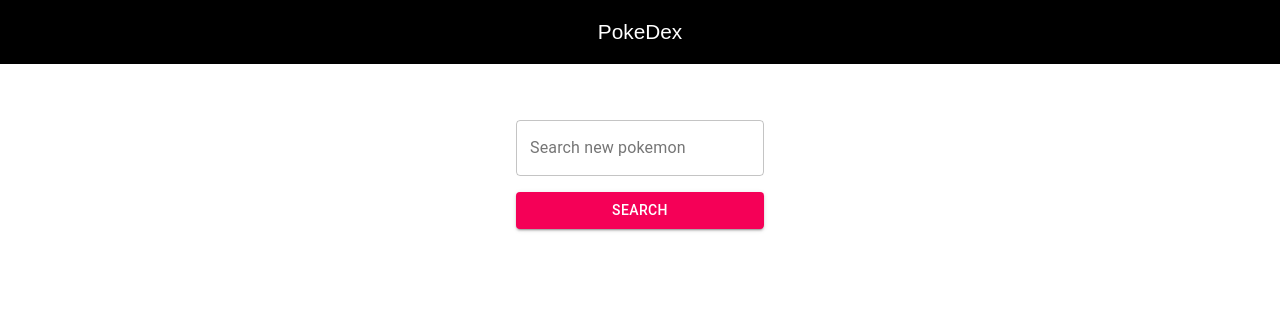
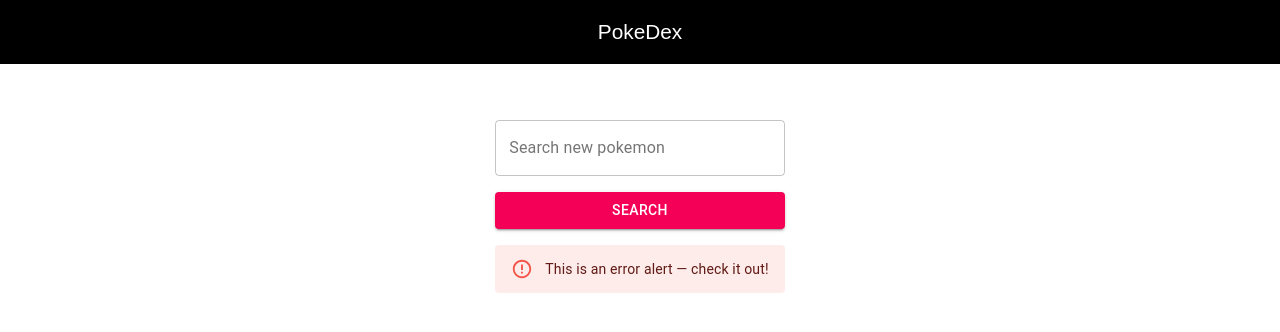
Before and after one commit to estefaneluz/design-system-bibliotecas, a React (Create React App) app in the folder classe-01/: page / in a window 1280 px wide. Shown: the top 332 px of the page. Built offline with nearby package versions, Linux system fonts and the light colour scheme; no server answers; the HTML template or start-up script is replaced by a standard one.

Commit message:
add componente alert do material-ui

```diff
--- a/classe-01/package.json
+++ b/classe-01/package.json
@@ -4,9 +4,11 @@
   "private": true,
   "dependencies": {
     "@material-ui/core": "^4.12.2",
+    "@material-ui/lab": "^4.0.0-alpha.60",
     "@testing-library/jest-dom": "^5.14.1",
     "@testing-library/react": "^11.2.7",
     "@testing-library/user-event": "^12.8.3",
+    "material-ui": "^0.20.2",
     "react": "^17.0.2",
     "react-dom": "^17.0.2",
     "react-scripts": "4.0.3",
--- a/classe-01/src/App.js
+++ b/classe-01/src/App.js
@@ -2,6 +2,7 @@
 import Card from './components/Card'
 import Search from './components/Search'
 import Navbar from './components/Navbar'
+import Alert from '@material-ui/lab/Alert';
 import { useEffect, useState } from 'react'
 import { useLocalStorage } from 'react-use'
 
@@ -52,6 +53,7 @@
       <main className="container">
         {pokemon.name && <Card pokemon={pokemon}/>}
         <Search pesquisa={pesquisa} setPesquisa={setPesquisa} pesquisarPokemon ={pesquisarPokemon}/>
+        <Alert severity="error">This is an error alert — check it out!</Alert>
       </main>
     </>
   );
```
Also changed, not shown: 1 other file (tests, documents, lock files or other folders).
